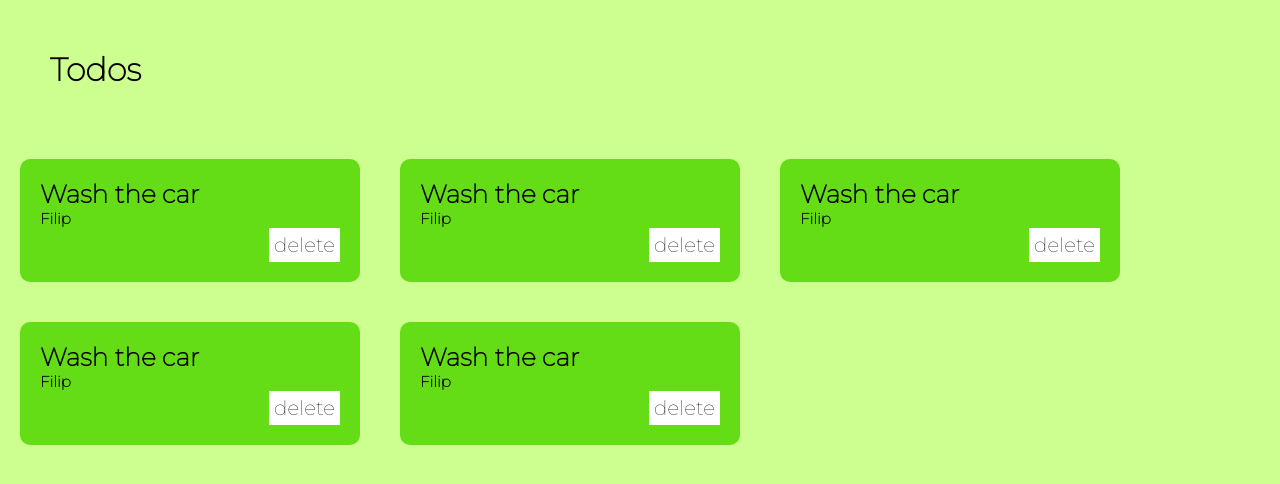
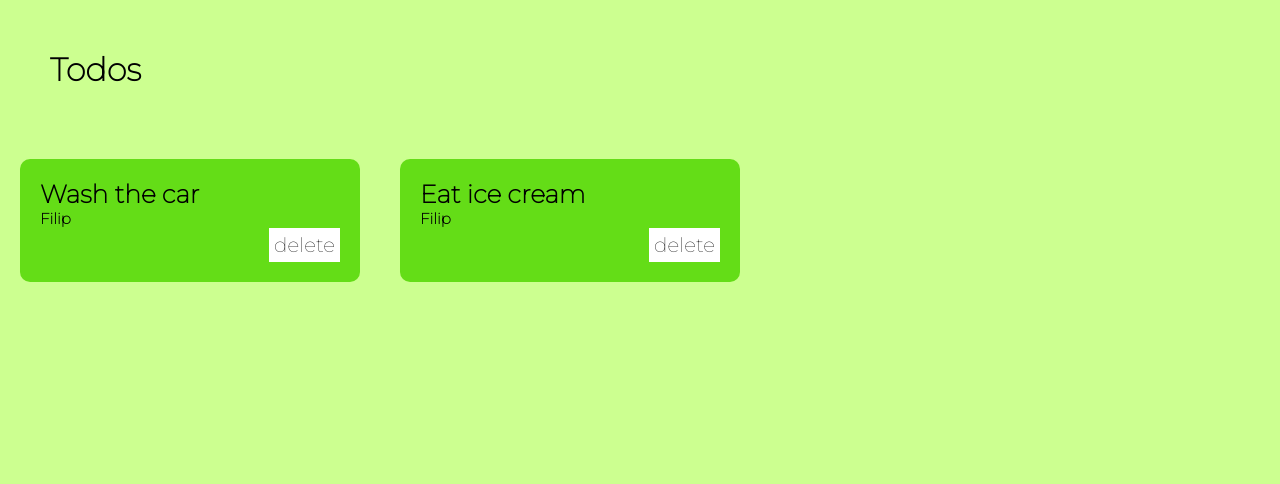
Before and after one commit to SzymanskiFilip/Spring-React-TodoApp, a JavaScript app in the folder Frontend/todoapp/: page / in a window 1280 px wide. Shown: the top 484 px of the page. Built offline with nearby package versions, Linux system fonts and the light colour scheme.

Commit message:
moved card to a Todo component

```diff
--- a/Frontend/todoapp/src/App.js
+++ b/Frontend/todoapp/src/App.js
@@ -1,48 +1,12 @@
 import "./index.css";
+import Todo from "./components/Todo.js";
 function App() {
   return (
     <div>
       <h1 className="title">Todos</h1>
       <div className="container">
-        <div className="card">
-          <h1>Wash the car</h1>
-          <h2>Filip</h2>
-          <div className="flex">
-            <button>delete</button>
-          </div>
-        </div>
-
-        <div className="card">
-          <h1>Wash the car</h1>
-          <h2>Filip</h2>
-          <div className="flex">
-            <button>delete</button>
-          </div>
-        </div>
-
-        <div className="card">
-          <h1>Wash the car</h1>
-          <h2>Filip</h2>
-          <div className="flex">
-            <button>delete</button>
-          </div>
-        </div>
-
-        <div className="card">
-          <h1>Wash the car</h1>
-          <h2>Filip</h2>
-          <div className="flex">
-            <button>delete</button>
-          </div>
-        </div>
-
-        <div className="card">
-          <h1>Wash the car</h1>
-          <h2>Filip</h2>
-          <div className="flex">
-            <button>delete</button>
-          </div>
-        </div>
+        <Todo title="Wash the car" creator="Filip" />
+        <Todo title="Eat ice cream" creator="Filip" />
       </div>
     </div>
   );
--- a/Frontend/todoapp/src/components/Todo.js
+++ b/Frontend/todoapp/src/components/Todo.js
@@ -0,0 +1,13 @@
+function Todo(props) {
+  return (
+    <div className="card">
+      <h1>{props.title}</h1>
+      <h2>{props.creator}</h2>
+      <div className="flex">
+        <button>delete</button>
+      </div>
+    </div>
+  );
+}
+
+export default Todo;
```
